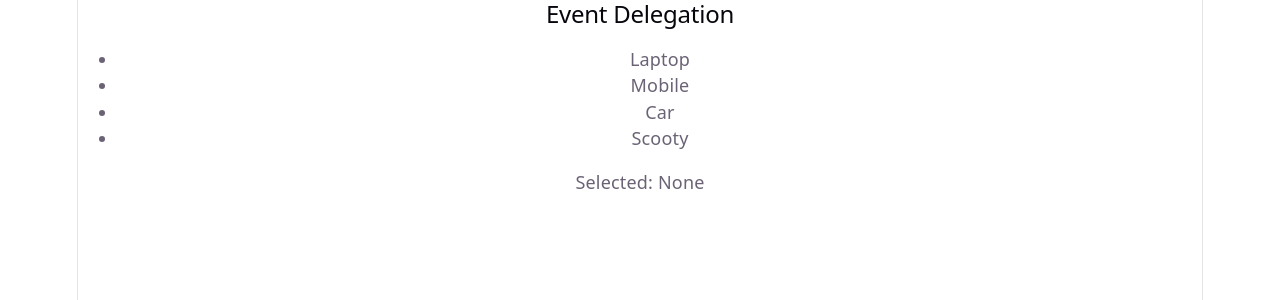
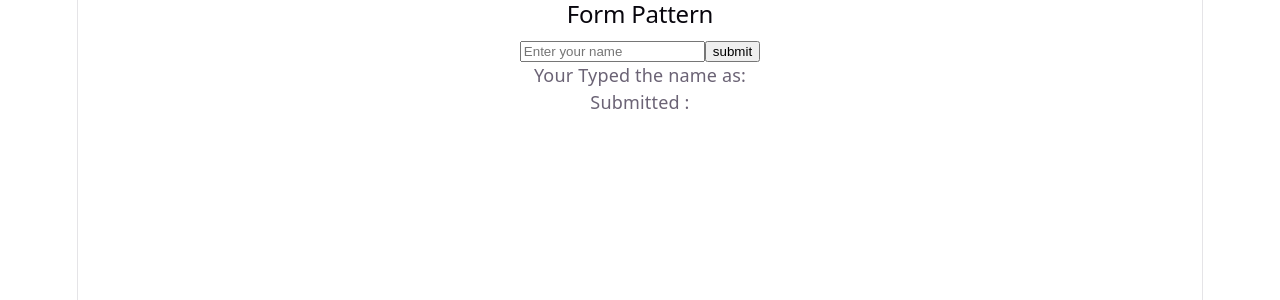
Before and after one commit to nandinirrr2450-source/MERN_Stu_FebMay26_Mys, a React (Vite) app in the folder W10/D3/my-event-app/: page / in a window 1280 px wide. Shown: the top 300 px of the page. Built offline with nearby package versions, Linux system fonts and the light colour scheme.

Commit message:
added controlled component

```diff
--- a/W10/D3/my-event-app/src/App.jsx
+++ b/W10/D3/my-event-app/src/App.jsx
@@ -8,6 +8,7 @@ import {EventObject} from "./components/p2.jsx"
 import {PassingArguments} from "./components/p3.jsx"
 import {UseCallbackEvents} from "./components/p5.jsx"
 import {EventDeligation} from "./components/p6.jsx"
+import {FormsPattern} from "./components/p7.jsx"
 
 function App() {
 
@@ -18,7 +19,8 @@ function App() {
       {/* <EventObject/> */}
       {/* <PassingArguments/> */}
       {/* <UseCallbackEvents/> */}
-      <EventDeligation/>
+      {/* <EventDeligation/> */}
+      <FormsPattern/>
     </>
   )
 }
```
